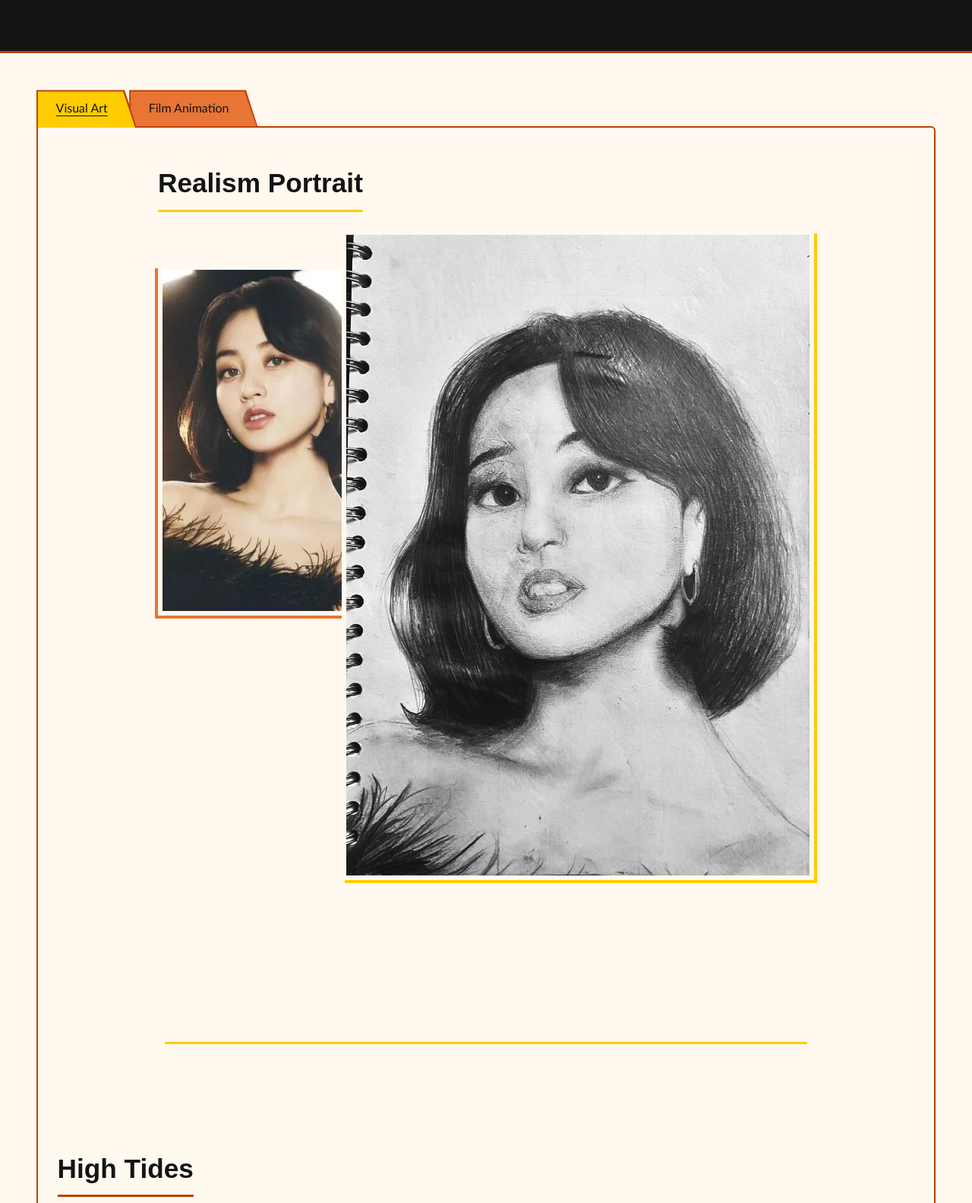
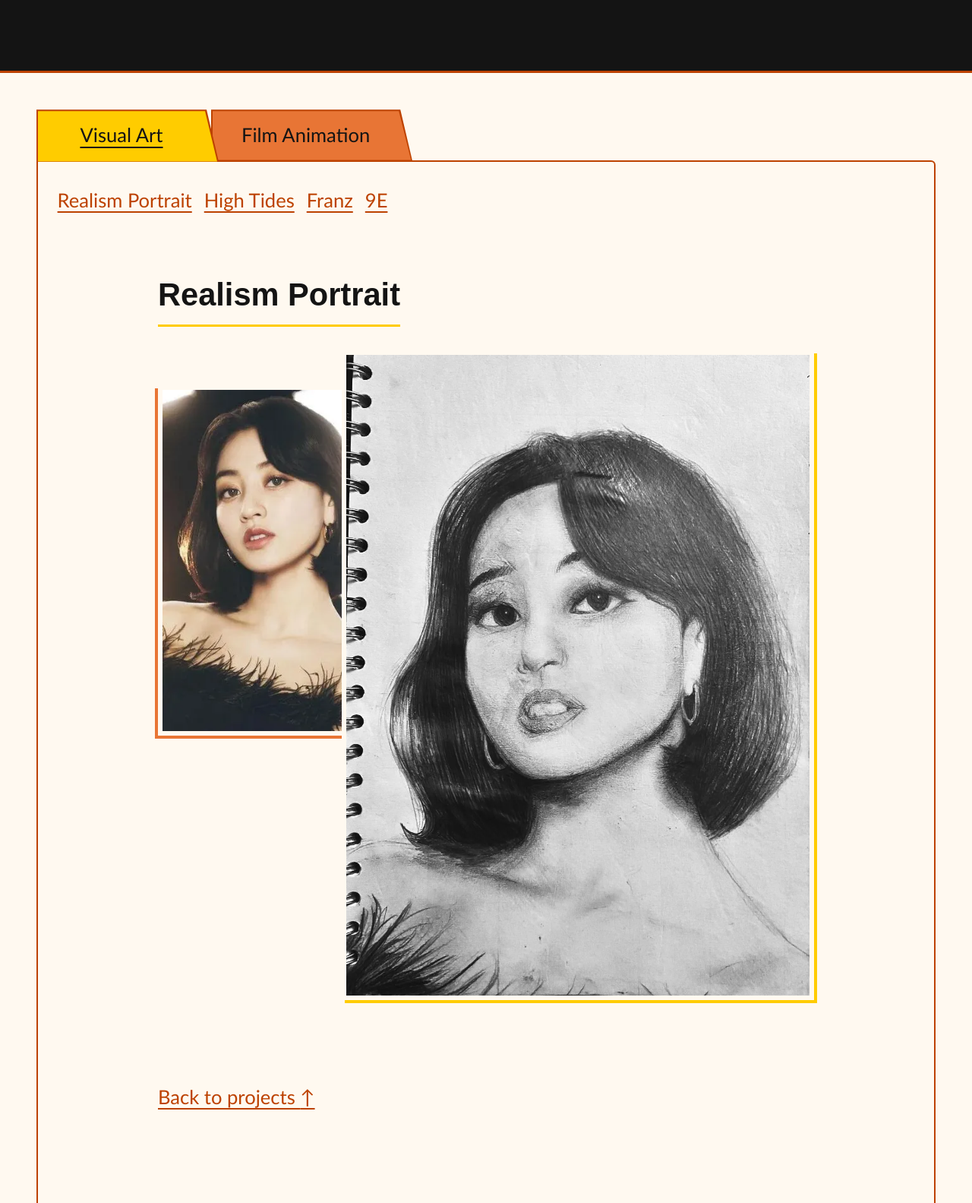
Before and after one commit to SamAtkinsonModeste/tia-atkinson-portfolio, a plain HTML site: page index.html in a window 1280 px wide. Shown: the part 357-1940 px from the top of the page at 76% size. Drawn offline with nearby package versions, Linux system fonts and the light colour scheme; a web font is replaced by a local one.

Commit message:
Improve portfolio navigation and responsive typography

```diff
--- a/css/styles.css
+++ b/css/styles.css
@@ -83,9 +83,10 @@ h6 {
   font-family: var(--font-body);
   font-size: 1rem;
   line-height: 1.5;
+  overflow-wrap: anywhere;
 }
 
-.portfolio-tabs__tab + .portfolio-tabs__tab {
+.portfolio-tabs__tab+.portfolio-tabs__tab {
   margin-left: -0.625rem;
 }
 
@@ -310,3 +311,153 @@ h6 {
 .film-project__description {
   min-height: 3em;
 }
+
+/* Native project anchors keep navigation available without JavaScript. */
+.project-nav,
+.art-project,
+.film-project {
+  scroll-margin-block-start: 1.5rem;
+}
+
+.project-nav a,
+.project-back-link {
+  display: inline-block;
+  padding-block: 0.375rem;
+  color: var(--color-accent);
+  font-family: var(--font-body);
+  line-height: 1.5;
+  text-underline-offset: 0.2em;
+}
+
+.project-nav a {
+  font-size: 1rem;
+}
+
+.project-back-link {
+  font-size: 1rem;
+}
+
+.project-nav__list>li {
+  min-width: 0;
+  max-width: 100%;
+  overflow-wrap: anywhere;
+}
+
+.project-nav a:hover,
+.project-back-link:hover {
+  color: var(--color-text);
+  text-decoration-thickness: 2px;
+}
+
+.project-nav a:focus-visible,
+.project-back-link:focus-visible,
+.project-nav:focus-visible,
+.art-project:focus-visible,
+.film-project:focus-visible {
+  outline: 3px solid var(--color-text);
+  outline-offset: 4px;
+}
+
+/* Responsive typography: preserve mobile defaults and scale at shared breakpoints. */
+@media (min-width: 768px) {
+  .art-project__title,
+  .film-project__title {
+    font-size: 2rem;
+    margin-bottom: 0.75em;
+  }
+
+  .portfolio-header__eyebrow,
+  .portfolio-header__tagline {
+    font-size: 1.3rem;
+    line-height: 1.5;
+  }
+
+  .art-project__caption,
+  .film-project__description {
+    font-size: 1.1rem;
+    line-height: 1.6;
+    overflow-wrap: anywhere;
+  }
+
+  .project-nav a {
+    font-size: 1.1rem;
+  }
+
+  .project-back-link {
+    font-size: 1.3rem;
+  }
+
+  .portfolio-tabs__tab {
+    font-size: 1.125rem;
+  }
+}
+
+@media (min-width: 1200px) {
+  .art-project__title,
+  .film-project__title {
+    font-size: 2.6rem;
+  }
+
+  .portfolio-header__eyebrow,
+  .portfolio-header__tagline {
+    font-size: 1.6rem;
+  }
+
+  .art-project__caption,
+  .film-project__description {
+    font-size: 1.3rem;
+  }
+
+  .project-nav a {
+    font-size: 1.6rem;
+  }
+
+  .project-back-link {
+    font-size: 1.6rem;
+  }
+
+  .portfolio-tabs__tab {
+    font-size: 1.6rem;
+    min-width: 240px;
+    padding-block: 0.875rem 1rem;
+    padding-inline: 2.5rem 3.5rem;
+  }
+}
+
+@media (min-width: 1920px) {
+  .art-project__title,
+  .film-project__title {
+    font-size: 3.2rem;
+  }
+
+  .portfolio-header__eyebrow,
+  .portfolio-header__tagline {
+    font-size: 2rem;
+  }
+
+  .art-project__caption,
+  .film-project__description {
+    font-size: 1.5rem;
+  }
+
+  .project-nav a {
+    font-size: 1.9rem;
+  }
+
+  .project-back-link {
+    font-size: 1.9rem;
+  }
+
+  .portfolio-tabs__tab {
+    font-size: 2rem;
+    min-width: 300px;
+    padding-block: 1rem 1.125rem;
+    padding-inline: 3rem 4rem;
+  }
+}
+
+@media (prefers-reduced-motion: no-preference) {
+  html {
+    scroll-behavior: smooth;
+  }
+}
--- a/index.html
+++ b/index.html
@@ -37,8 +37,16 @@
         aria-controls="film-animation-panel" tabindex="-1">Film Animation</button>
     </div>
     <div class="portfolio-panel" id="visual-art-panel" role="tabpanel" aria-labelledby="visual-art-tab" tabindex="0">
+      <nav class="project-nav mb-4 mb-md-5" id="visual-art-projects" aria-label="Visual Art projects" tabindex="-1">
+        <ul class="project-nav__list d-flex flex-wrap gap-2 gap-md-3 list-unstyled mb-0">
+          <li><a href="#visual-art-realism-portrait">Realism Portrait</a></li>
+          <li><a href="#visual-art-high-tides">High Tides</a></li>
+          <li><a href="#visual-art-franz">Franz</a></li>
+          <li><a href="#visual-art-9e">9E</a></li>
+        </ul>
+      </nav>
       <div class="art-gallery d-flex flex-column align-items-center py-3 py-md-4">
-        <section class="art-project art-project--portrait-pair" aria-labelledby="realism-portrait-title">
+        <section class="art-project art-project--portrait-pair" aria-labelledby="realism-portrait-title" id="visual-art-realism-portrait" tabindex="-1">
           <h2 class="art-project__title" id="realism-portrait-title">Realism Portrait
             <span class="art-project__divider art-project__divider--primary" aria-hidden="true"></span>
           </h2>
@@ -56,10 +64,11 @@
               <p class="mb-0"></p>
             </figcaption>
           </figure>
+          <a class="project-back-link mt-3" href="#visual-art-projects">Back to projects <span aria-hidden="true">↑</span></a>
         </section>
         <span class="art-project__section-divider art-project__divider--primary" aria-hidden="true"></span>
 
-        <section class="art-project art-project--wide" aria-labelledby="high-ties-title">
+        <section class="art-project art-project--wide" aria-labelledby="high-ties-title" id="visual-art-high-tides" tabindex="-1">
           <h2 class="art-project__title" id="high-ties-title">High Tides
             <span class="art-project__divider art-project__divider--accent" aria-hidden="true"></span>
           </h2>
@@ -73,10 +82,11 @@
               <p class="mb-0"></p>
             </figcaption>
           </figure>
+          <a class="project-back-link mt-3" href="#visual-art-projects">Back to projects <span aria-hidden="true">↑</span></a>
         </section>
         <span class="art-project__section-divider art-project__divider--accent" aria-hidden="true"></span>
 
-        <section class="art-project art-project--franz" aria-labelledby="franz-title">
+        <section class="art-project art-project--franz" aria-labelledby="franz-title" id="visual-art-franz" tabindex="-1">
           <h2 class="art-project__title" id="franz-title">Franz
             <span class="art-project__divider art-project__divider--primary" aria-hidden="true"></span>
           </h2>
@@ -90,10 +100,11 @@
               <p class="mb-0"></p>
             </figcaption>
           </figure>
+          <a class="project-back-link mt-3" href="#visual-art-projects">Back to projects <span aria-hidden="true">↑</span></a>
         </section>
         <span class="art-project__section-divider art-project__divider--primary" aria-hidden="true"></span>
 
-        <section class="art-project art-project--wide" aria-labelledby="9e-title">
+        <section class="art-project art-project--wide" aria-labelledby="9e-title" id="visual-art-9e" tabindex="-1">
           <h2 class="art-project__title" id="9e-title">9E
             <span class="art-project__divider art-project__divider--accent" aria-hidden="true"></span>
           </h2>
@@ -107,13 +118,21 @@
               <p class="mb-0"></p>
             </figcaption>
           </figure>
+          <a class="project-back-link mt-3" href="#visual-art-projects">Back to projects <span aria-hidden="true">↑</span></a>
         </section>
       </div>
     </div>
     <div class="portfolio-panel" id="film-animation-panel" role="tabpanel" aria-labelledby="film-animation-tab"
       tabindex="0" hidden>
+      <nav class="project-nav mb-4 mb-md-5" id="film-animation-projects" aria-label="Film Animation projects" tabindex="-1">
+        <ul class="project-nav__list d-flex flex-wrap gap-2 gap-md-3 list-unstyled mb-0">
+          <li><a href="#film-animation-sentimental">Sentimental</a></li>
+          <li><a href="#film-animation-shes-not-there">She's Not There</a></li>
+          <li><a href="#film-animation-pirate">Pirate</a></li>
+        </ul>
+      </nav>
       <div class="film-gallery d-flex flex-column align-items-center py-3 py-md-4">
-        <section class="film-project" aria-labelledby="sentimental-title">
+        <section class="film-project" aria-labelledby="sentimental-title" id="film-animation-sentimental" tabindex="-1">
           <h2 class="film-project__title" id="sentimental-title">Sentimental
             <span class="film-project__underline film-project__divider--primary" aria-hidden="true"></span>
           </h2>
@@ -124,10 +143,11 @@
           </video>
           <p class="film-project__description mt-4 mb-0"></p>
           <!-- Add the film transcript or a link to it here when available. -->
+          <a class="project-back-link mt-3" href="#film-animation-projects">Back to projects <span aria-hidden="true">↑</span></a>
         </section>
         <span class="film-project__section-divider film-project__divider--primary" aria-hidden="true"></span>
 
-        <section class="film-project" aria-labelledby="shes-not-there-title">
+        <section class="film-project" aria-labelledby="shes-not-there-title" id="film-animation-shes-not-there" tabindex="-1">
           <h2 class="film-project__title" id="shes-not-there-title">She's Not There — The Zombies
             <span class="film-project__underline film-project__divider--accent" aria-hidden="true"></span>
           </h2>
@@ -138,10 +158,11 @@
           </video>
           <p class="film-project__description mt-4 mb-0"></p>
           <!-- Add the film transcript or a link to it here when available. -->
+          <a class="project-back-link mt-3" href="#film-animation-projects">Back to projects <span aria-hidden="true">↑</span></a>
         </section>
         <span class="film-project__section-divider film-project__divider--accent" aria-hidden="true"></span>
 
-        <section class="film-project" aria-labelledby="pirate-title">
+        <section class="film-project" aria-labelledby="pirate-title" id="film-animation-pirate" tabindex="-1">
           <h2 class="film-project__title" id="pirate-title">Pirate
             <span class="film-project__underline film-project__divider--primary" aria-hidden="true"></span>
           </h2>
@@ -152,6 +173,7 @@
           </video>
           <p class="film-project__description mt-4 mb-0"></p>
           <!-- Add the film transcript or a link to it here when available. -->
+          <a class="project-back-link mt-3" href="#film-animation-projects">Back to projects <span aria-hidden="true">↑</span></a>
         </section>
       </div>
     </div>
```
